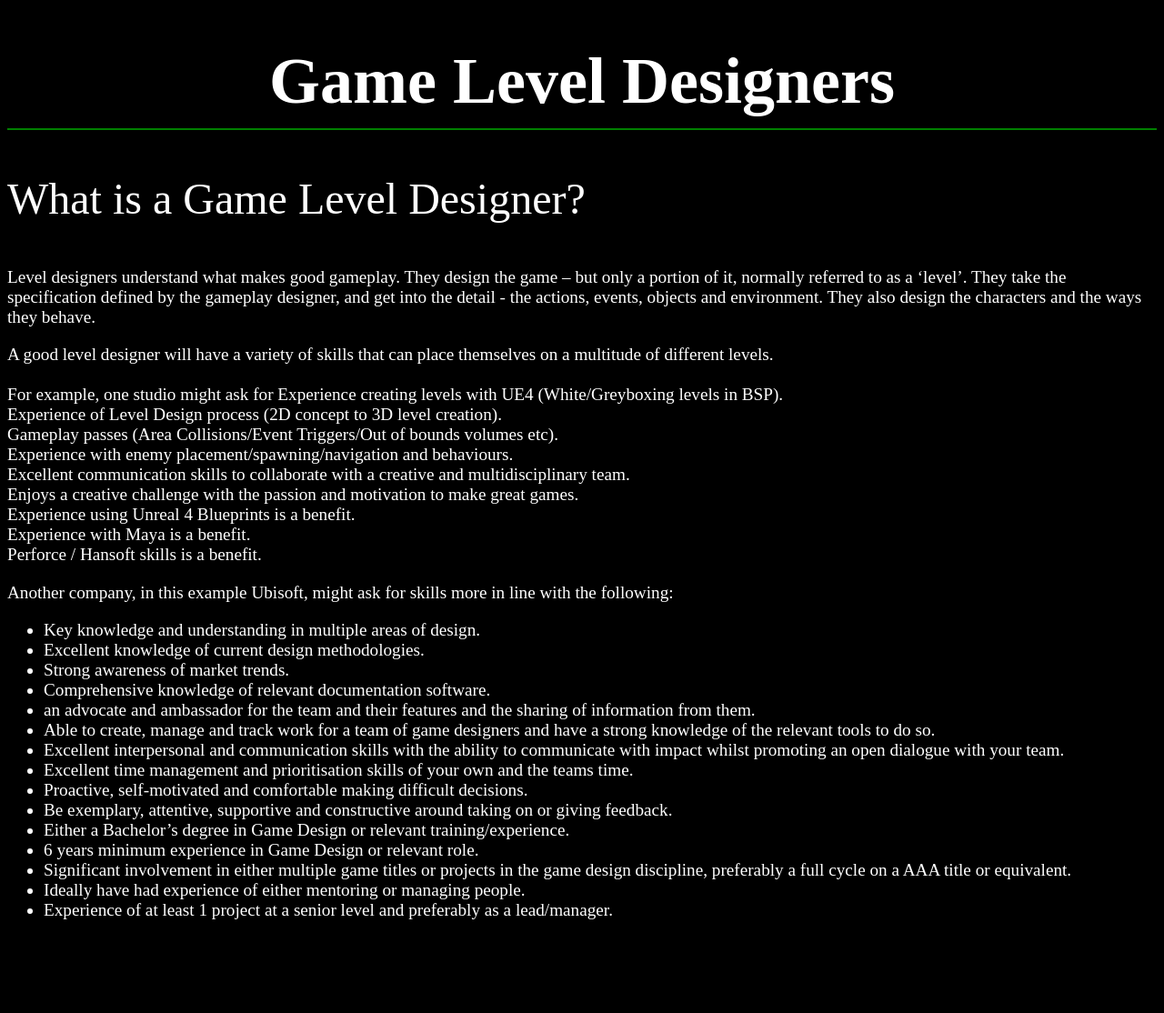
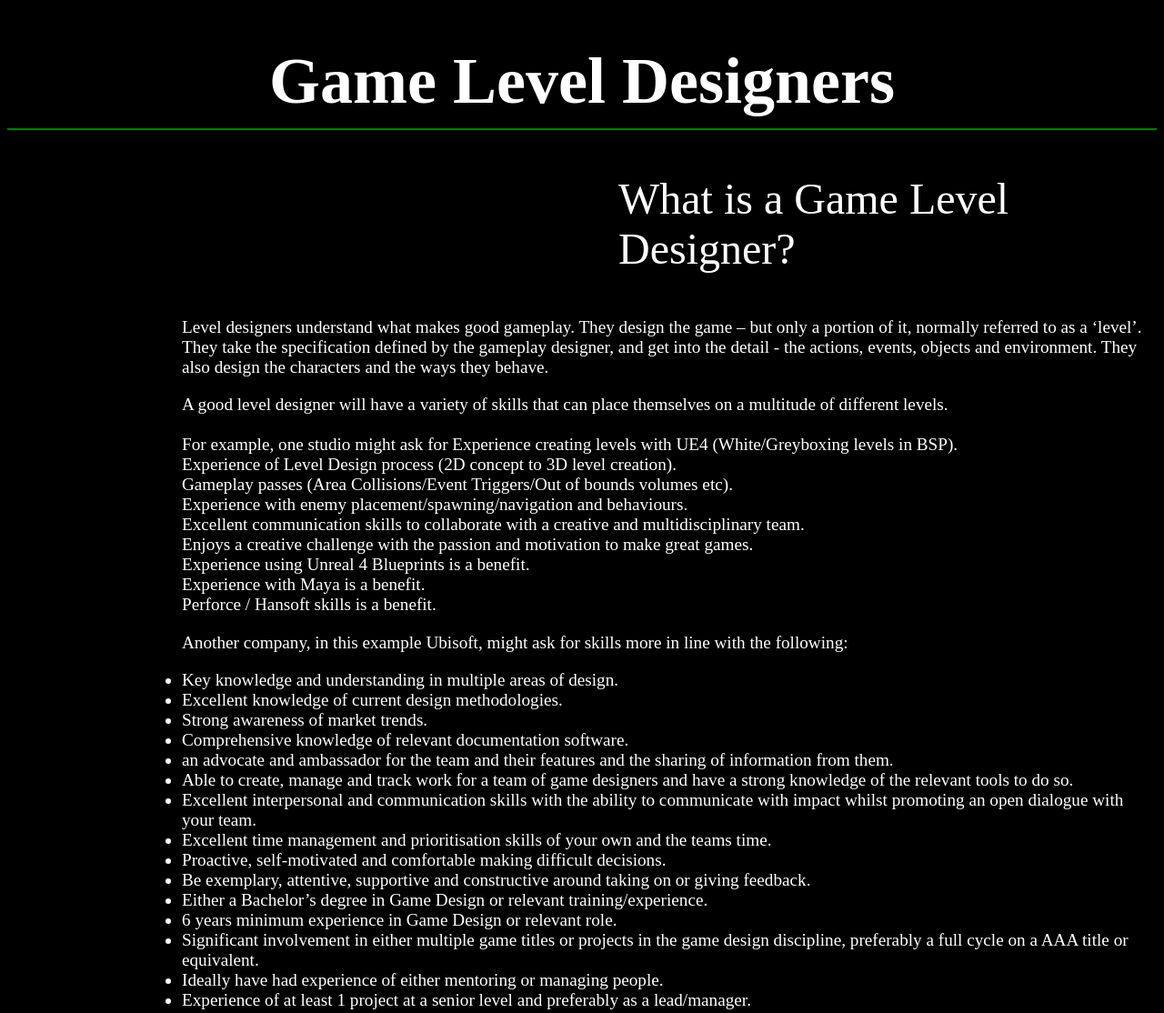
Before and after one commit to JoshShone/JoshShone.github.io, a plain HTML site: page index.html in a window 1280 px wide. Shown: the whole page at 91% size. Before the commit the page ends 1031 px from the top, so only its background shows below. Drawn offline with Linux system fonts and the light colour scheme.

Commit message:
Twelth Publish

```diff
--- a/Styles/Texture.css
+++ b/Styles/Texture.css
@@ -17,19 +17,23 @@ body { /*Main body, what te amin page style will be, grid to keep everything con
 #explanation{
     color: #ffffff;
     font-size: 1.2em;
+    padding-left: 10em;
 }
 
 #skillset{
     color: #ffffff;
     font-size: 1.2em;
+    padding-left: 10em;
 }
 
 #paratitle1{
     font-size: 2.5em;
     color: #ffffff;
+    padding-left: 10em;
 }
 
 ul{/*Unordered list on home page*/
     color: #ffffff;
     font-size: 1.2em;
+    padding-left: 10em;
 }
```
